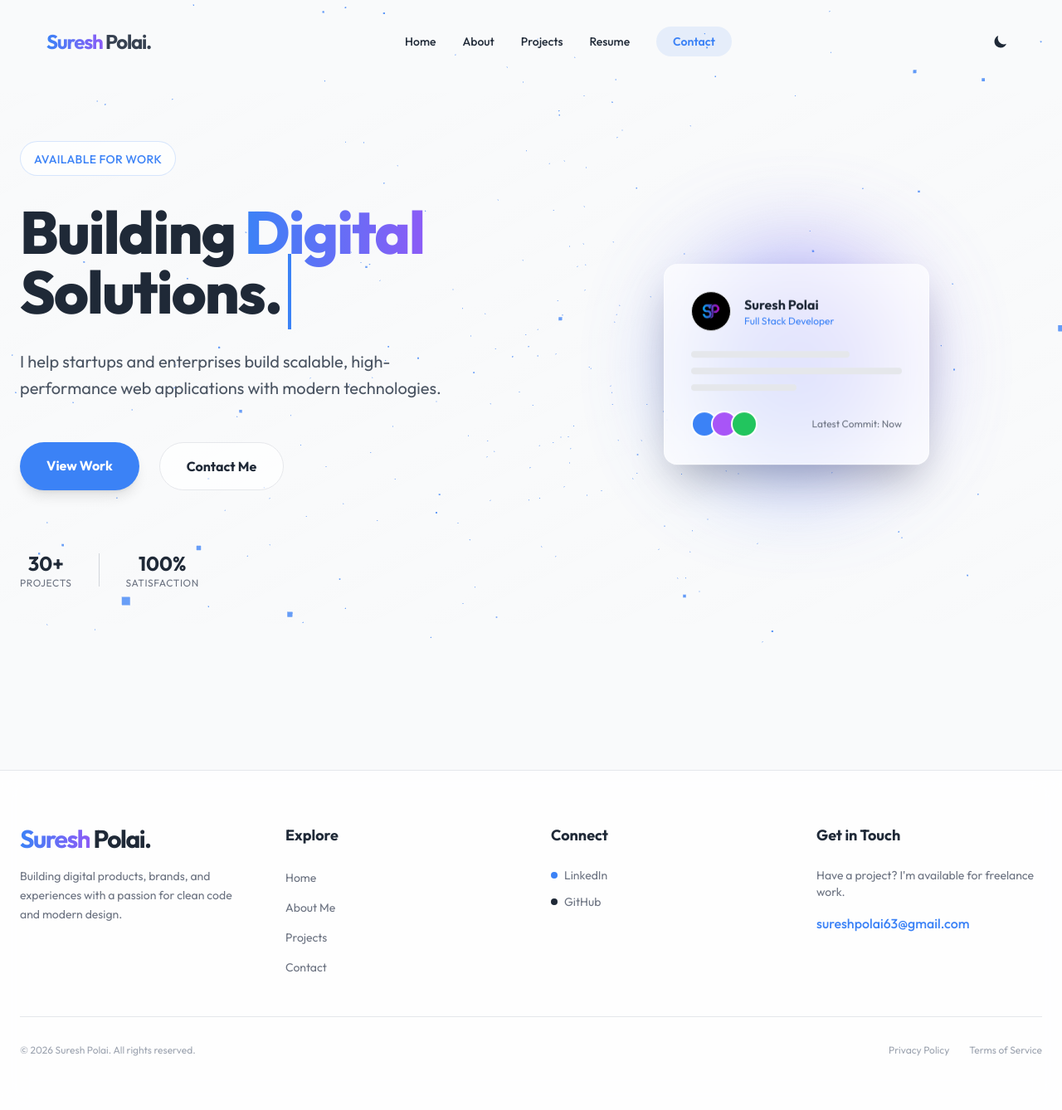
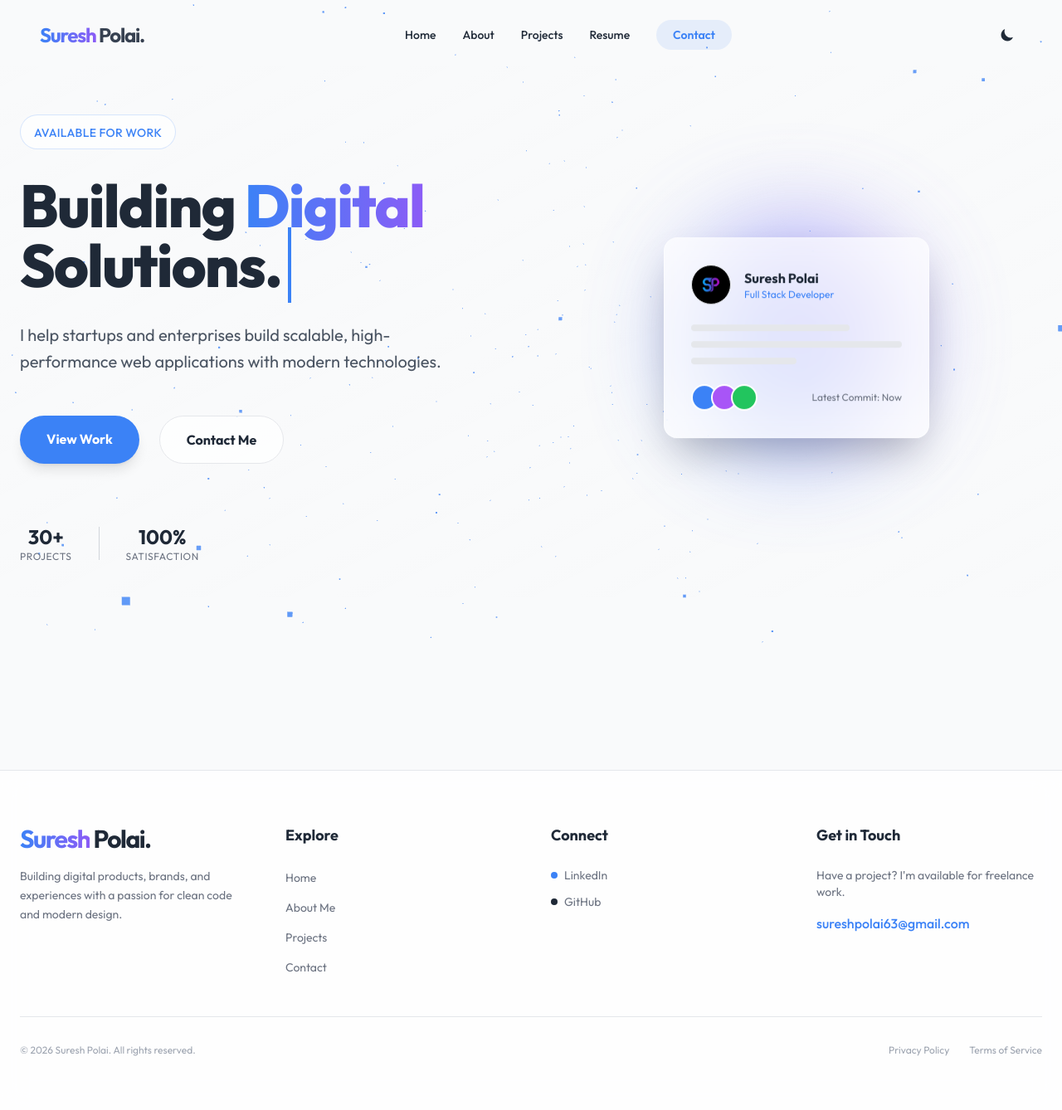
Before and after one commit to sureshdulupolai/Suresh-Polai-Modern-Hybrid-SPA-Portfolio, a Django app: page / in a window 1280 px wide. Shown: the whole page at 83% size. Run offline with Django 5.2, Linux system fonts and the light colour scheme; data comes from the database, SQL or seed files in the repository; data that the repository does not hold is empty; some libraries are stand-ins or nearby versions.

Commit message:
adding update on UI navbar

```diff
--- a/templates/base.html
+++ b/templates/base.html
@@ -163,7 +163,7 @@
     <div id="canvas-container"></div>
 
     <!-- Navbar -->
-    <nav id="navbar" class="fixed top-0 left-0 right-0 z-50 transition-all duration-300 pointer-events-auto mt-2 md:mt-4 px-4 md:px-8 mx-auto max-w-7xl">
+    <nav id="navbar" class="fixed top-0 left-0 right-0 z-50 transition-all duration-300 pointer-events-auto mt-1 md:mt-2 px-3 md:px-6 mx-auto max-w-7xl rounded-full">
         <div class="container mx-auto px-6 py-3 md:py-4 flex justify-between items-center transition-all duration-300">
             <a href="/" data-link class="text-2xl font-bold tracking-tighter hover:scale-105 transition-transform">
                 <span class="bg-clip-text text-transparent bg-gradient-to-r from-primary to-secondary">Suresh</span>
@@ -268,7 +268,7 @@
     </nav>
 
     <!-- Main Content -->
-    <main id="main-content" class="pt-24 md:pt-28 min-h-screen relative z-10">
+    <main id="main-content" class="pt-20 md:pt-22 min-h-screen relative z-10">
         {% block content %}
         {% endblock %}
     </main>
@@ -385,11 +385,11 @@
         window.addEventListener('scroll', () => {
             if (window.scrollY > 20) {
                 navbar.classList.add('nav-glass', 'shadow-md');
-                navbar.classList.remove('mt-2', 'md:mt-4');
+                navbar.classList.remove('mt-1', 'md:mt-2');
+                navbar.classList.add('mt-0.5', 'md:mt-1');
+            } else {
+                navbar.classList.remove('nav-glass', 'shadow-md', 'mt-0.5', 'md:mt-1');
                 navbar.classList.add('mt-1', 'md:mt-2');
-            } else {
-                navbar.classList.remove('nav-glass', 'shadow-md', 'mt-1', 'md:mt-2');
-                navbar.classList.add('mt-2', 'md:mt-4');
             }
         });
 
```
